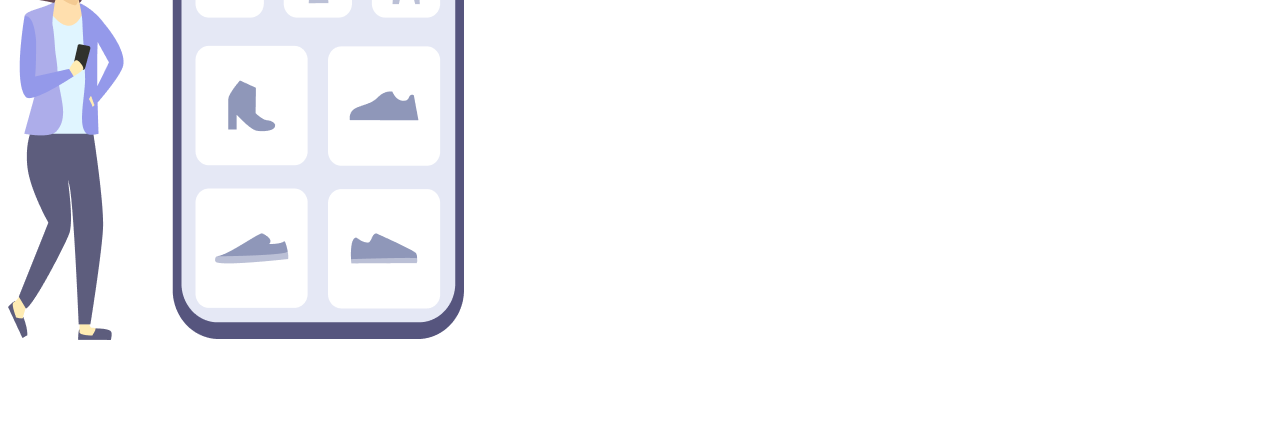
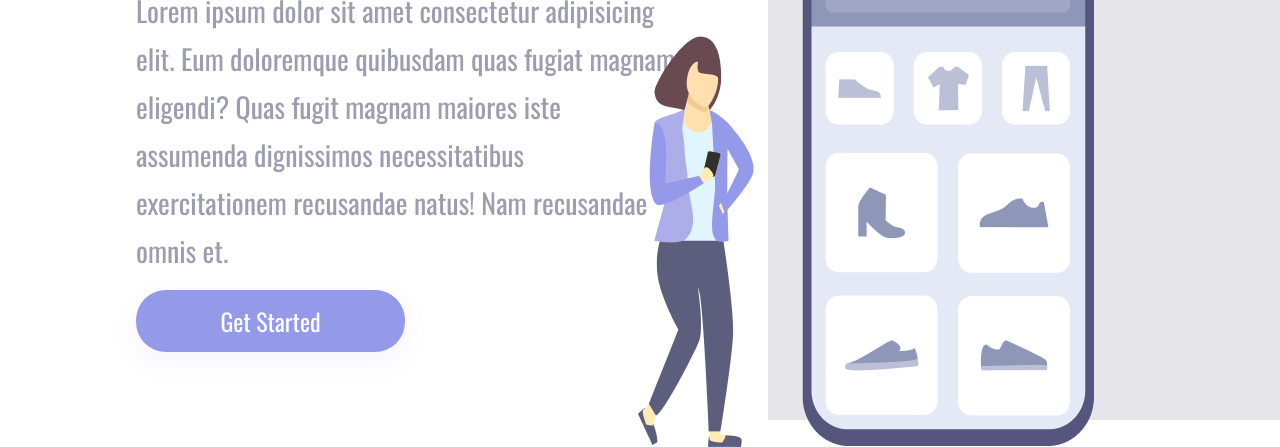
Before and after one commit to AraujoGVN/easy-shopping, a plain HTML site: page index.html in a window 1280 px wide. Shown: the part 380-827 px from the top of the page. Before the commit the page ends 800 px from the top, so only its background shows below. Drawn offline with nearby package versions, Linux system fonts and the light colour scheme.

Commit message:
adjusting href of css

```diff
--- a/index.html
+++ b/index.html
@@ -3,7 +3,7 @@
 <head>
     <meta charset="UTF-8">
     <meta name="viewport" content="width=device-width, initial-scale=1.0">
-    <link rel="stylesheet" href="./ProEasyShopstyles.css">
+    <link rel="stylesheet" href="./styles.css">
     <link rel="preconnect" href="https://fonts.googleapis.com">
     <link rel="preconnect" href="https://fonts.gstatic.com" crossorigin>
     <link href="https://fonts.googleapis.com/css2?family=Oswald:wght@200..700&display=swap" rel="stylesheet">
```
